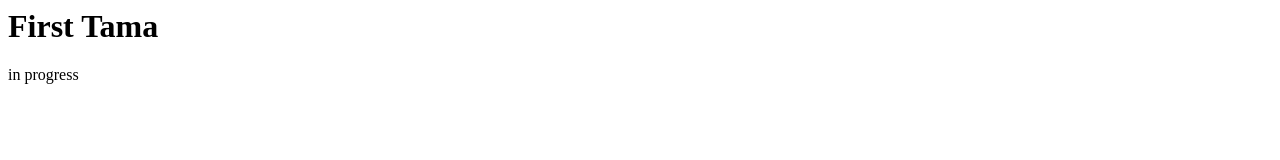
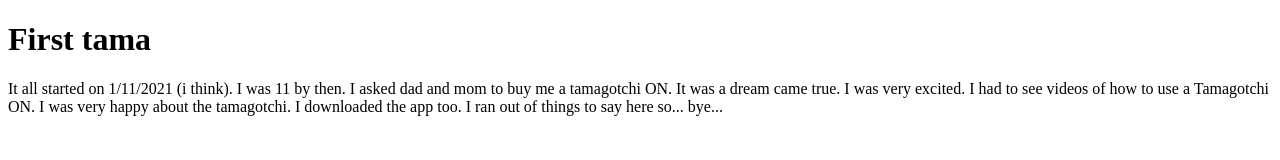
Before and after one commit to GithubCoder2021/KuchipatchiFan, a plain HTML site: page firsttama.html in a window 1280 px wide. Drawn offline with Linux system fonts and the light colour scheme.

Commit message:
Update firsttama.html

```diff
--- a/firsttama.html
+++ b/firsttama.html
@@ -1,3 +1,13 @@
-<h1>First Tama</h1>
 
-<p>in progress</p>
+<!DOCTYPE html>
+<html>
+  <head>
+    <title>My first tamagotchi</title>
+    </head>
+    <body>
+      <h1>First tama</h1>
+          <p>It all started on 1/11/2021 (i think). I was 11 by then. I asked dad and mom to buy me a tamagotchi ON. It was a dream came true. I was very excited. I had to see videos
+      of how to use a Tamagotchi ON. I was very happy about the tamagotchi. I downloaded the app too. I ran out of things to say here so... bye...</p>
+
+  </body>
+</html>
```
